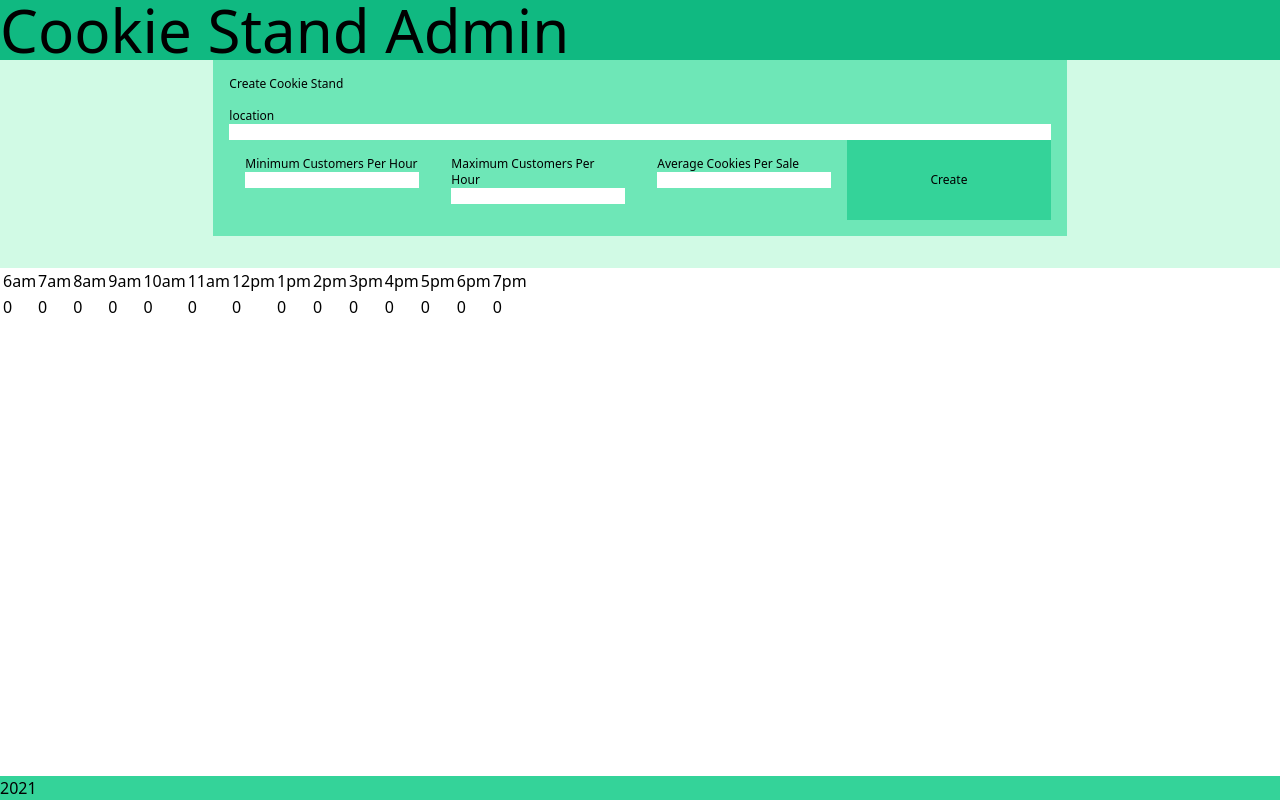
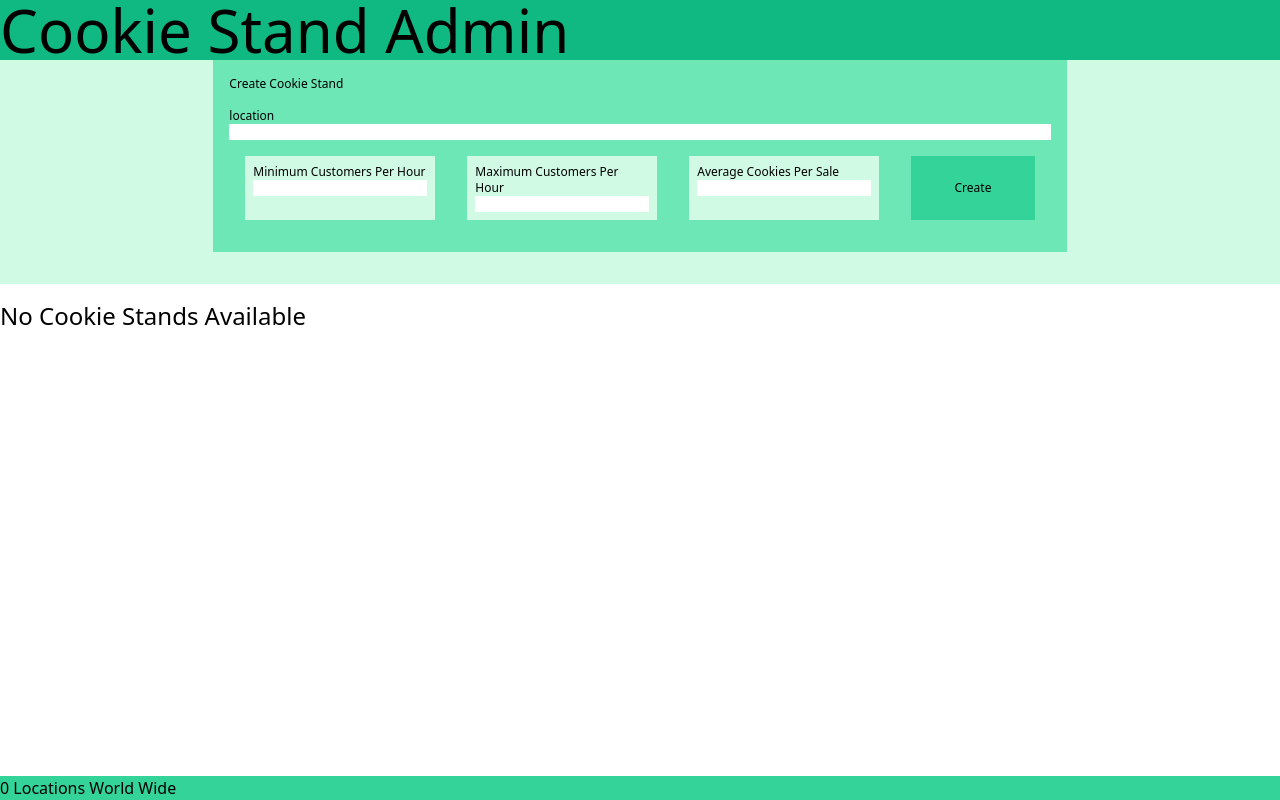
Before and after one commit to Jana998-alt/cookie-stand-admin, a Next.js app: page / in a window 1280 px wide. Built offline with nearby package versions, Linux system fonts and the light colour scheme.

Commit message:
styling done

```diff
--- a/components/CookieStandAdmin.js
+++ b/components/CookieStandAdmin.js
@@ -10,6 +10,7 @@ export default function CookieStandAdmin() {
 
     const[cookies, setCookies]  = useState([])
 
+    console.log(cookies);
 
     const createCookiesHandler = (event) => {
       event.preventDefault()
@@ -36,7 +37,7 @@ export default function CookieStandAdmin() {
             <Main createCookiesHandler={createCookiesHandler} cookies={cookies}/>
             <ReportTable cookies = {cookies}/>
 
-            <Footer/>
+            <Footer cookies = {cookies}/>
             </>
         )
 }
--- a/components/CreateForm.js
+++ b/components/CreateForm.js
@@ -9,31 +9,31 @@ export default function CreateForm(props) {
              <form type="submit" className="bg-emerald-300 text-xs w-2/3 mx-auto p-4" onSubmit={props.createCookiesHandler}>
                 <h2>Create Cookie Stand</h2>
                 <br />
-                <div className="flex-auto w-full">
+                <div className="flex-auto w-full ">
                     <label>location</label>
                     <input type="text" className="flex-auto w-full" name='location'></input>
                 </div>
 
                 <div className="flex ">
-                    <div className="p-4">
+                    <div className="p-2 bg-emerald-100 m-4">
                         <label>Minimum Customers Per Hour</label>
                         <br />
                         <input type="number" className="flex-auto" name='min'></input>
                     </div>
 
-                    <div className="p-4">
+                    <div className="p-2 bg-emerald-100 m-4">
                         <label>Maximum Customers Per Hour</label>
                         <br />
                         <input type="number" className="flex-auto" name='max'></input>
                     </div>
 
-                    <div className="p-4">
+                    <div className="p-2 bg-emerald-100 m-4">
                         <label>Average Cookies Per Sale</label>
                         <br />
                         <input type="number" className="flex-auto" name='avg' step="any"></input>
                     </div>
 
-                    <button className="p-4 bg-emerald-400 w-1/4">Create</button>
+                    <button className="p-2 m-4 bg-emerald-400 w-1/4">Create</button>
                 </div>
 
             </form>
--- a/components/Footer.js
+++ b/components/Footer.js
@@ -1,10 +1,13 @@
 import React, { Component } from 'react'
 
 export default function Footer(props){
-
+    const total_locations = 0
+    props.cookies.map(cookie => {
+        total_locations = total_locations + 1
+    })
     return (
         <footer className="absolute bottom-0 w-full bg-emerald-400">
-            <p>2021</p>
+            <p>{total_locations} Locations World Wide</p>
         </footer>
     )
 
--- a/components/ReportTable.js
+++ b/components/ReportTable.js
@@ -3,45 +3,30 @@ import { hours } from './data'
 
 export default function ReportTable(props) {
 
-    // const [reports, setReports] = useState(None)
-
-    // const setReports = (event) => {
-
-    //     table = <></>
-
-    //     for (let i = 0; i < hours.length; i++) {
-    //         props.cookies.hourly_sales.map(cell => {
-    //             return (
-    //                 <td>cell</td>
-    //             )
-    //         }
-    //         )
-    //     }
-    // }
-
+    const even = true
     const totals = []
     for (let i = 0; i < hours.length; i++) {
         totals.push(0)
     }
 
     props.cookies.map((cookie, index) => {
-        for(let i = 0; i < hours.length; i++){
+        for (let i = 0; i < hours.length; i++) {
             totals[i] = totals[i] + cookie.hourly_sales[i]
         }
     })
     console.log(totals);
 
-    if (props.cookies == []) {
-        return <h2 className="mt-4 md:text-2xl">No Cookie Stands Available</h2>
+    if (props.cookies.length == 0) {
+        return <h2 className="mt-4 md:text-2xl align-middle">No Cookie Stands Available</h2>
     }
 
 
 
     else {
         return (
-            <table>
+            <table className="border-collapse border-black bg-emerald-300 text-xs w-2/3 mx-auto p-4 border">
 
-                <thead>
+                <thead className='bg-emerald-500'>
 
                     <td></td>
                     {hours.map(hour =>
@@ -53,25 +38,41 @@ export default function ReportTable(props) {
 
                 {
                     props.cookies.map(cookie => {
-                        return (
-                            <tr>
-                                <th>{cookie.location}</th>
-                                {cookie.hourly_sales.map(hour_sales => {
-                                    return (<td>{hour_sales}</td>)
-                                })}
+                        if (even) {
+                            even = false
+                            return (
+                                <tr className='border border-gray-700'>
+                                    <td>{cookie.location}</td>
+                                    {cookie.hourly_sales.map(hour_sales => {
+                                        return (<td className='border border-gray-700'>{hour_sales}</td>)
+                                    })}
 
-                            </tr>)
+                                </tr>)
+
+                        }
+                        else{
+                            even = true
+                            return (
+                                <tr>
+                                    <td className='bg-emerald-100 border border-gray-700'>{cookie.location}</td>
+                                    {cookie.hourly_sales.map(hour_sales => {
+                                        return (<td  className='bg-emerald-100 border border-gray-700'>{hour_sales}</td>)
+                                    })}
+
+                                </tr>)
+                        }
+
                     })
                 }
 
                 {
-                    <tr>
+                    <tr className='bg-emerald-500'>
                         <td></td>
                         {
 
                             totals.map(total => {
-                                return(
-                                    <td>{total}</td>
+                                return (
+                                    <td className='border border-gray-700'>{total}</td>
                                 )
                             })
 
```
